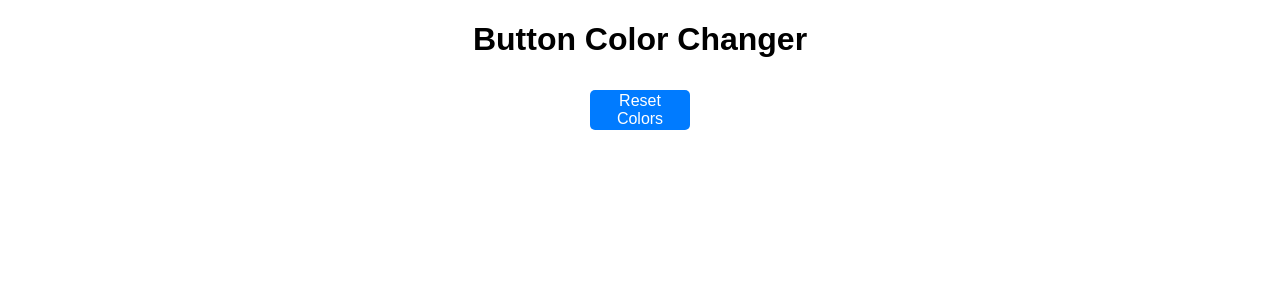
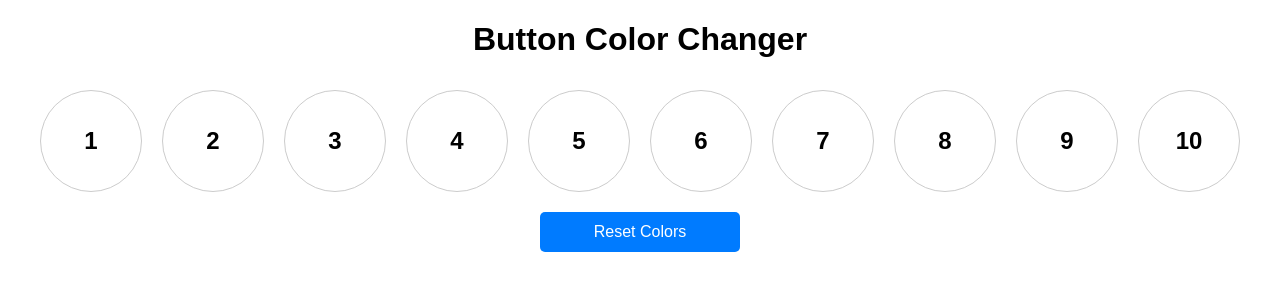
Before and after one commit to RCHDGHN/AABAMN, a website: page index.html in a window 1280 px wide. Drawn offline with nearby package versions, Linux system fonts and the light colour scheme; no server answers.

Commit message:
Add files via upload

```diff
--- a/index.html
+++ b/index.html
@@ -8,6 +8,11 @@
         body {
             font-family: Arial, sans-serif;
             text-align: center;
+        }
+        .button-container {
+            display: flex;
+            flex-wrap: wrap;
+            justify-content: center;
         }
         .button {
             width: 100px;
@@ -24,7 +29,7 @@
             cursor: pointer;
         }
         .reset-button {
-            width: 100px;
+            width: 200px;
             height: 40px;
             margin: 10px;
             font-size: 16px;
@@ -46,7 +51,7 @@
     <script src="https://cdnjs.cloudflare.com/ajax/libs/socket.io/4.1.2/socket.io.js"></script>
     <script>
         // JavaScript code to implement the button color changer with synchronization
-        const buttons = document.querySelectorAll(".button");
+        const buttonContainer = document.querySelector(".button-container");
         const resetButton = document.getElementById("resetButton");
 
         const socket = io(); // Connect to the server via WebSocket
@@ -59,24 +64,38 @@
 
         // Function to check if all buttons are green
         function allButtonsGreen() {
+            const buttons = document.querySelectorAll(".button");
             return Array.from(buttons).every(button => button.style.backgroundColor === "green");
         }
 
         // Function to revert all buttons to white
         function revertToWhite() {
+            const buttons = document.querySelectorAll(".button");
             buttons.forEach(button => {
                 button.style.backgroundColor = "white";
             });
         }
 
+        // Function to generate buttons with numbers 1 through 10
+        function generateButtons() {
+            for (let i = 1; i <= 10; i++) {
+                const button = document.createElement("div");
+                button.className = "button";
+                button.id = `button${i}`;
+                button.textContent = i;
+                buttonContainer.appendChild(button);
+            }
+        }
+
         // Add click event listeners to the buttons
-        buttons.forEach(button => {
-            button.addEventListener("click", () => {
+        buttonContainer.addEventListener("click", (event) => {
+            if (event.target.classList.contains("button")) {
+                const button = event.target;
                 changeColor(button);
                 if (allButtonsGreen()) {
                     revertToWhite();
                 }
-            });
+            }
         });
 
         // Add click event listener to the reset button
@@ -100,6 +119,9 @@
         socket.on('resetClick', () => {
             revertToWhite();
         });
+
+        // Generate the buttons when the page loads
+        generateButtons();
     </script>
 </body>
 </html>
```
